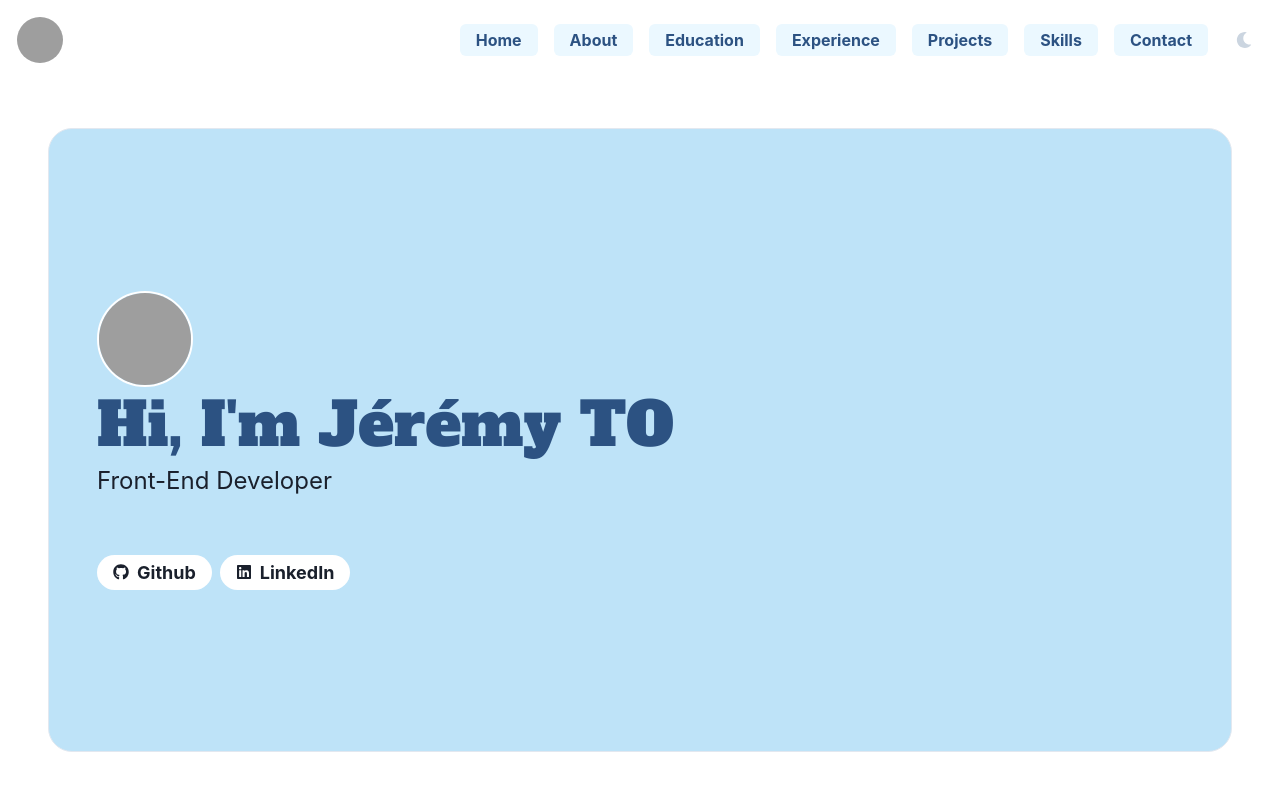
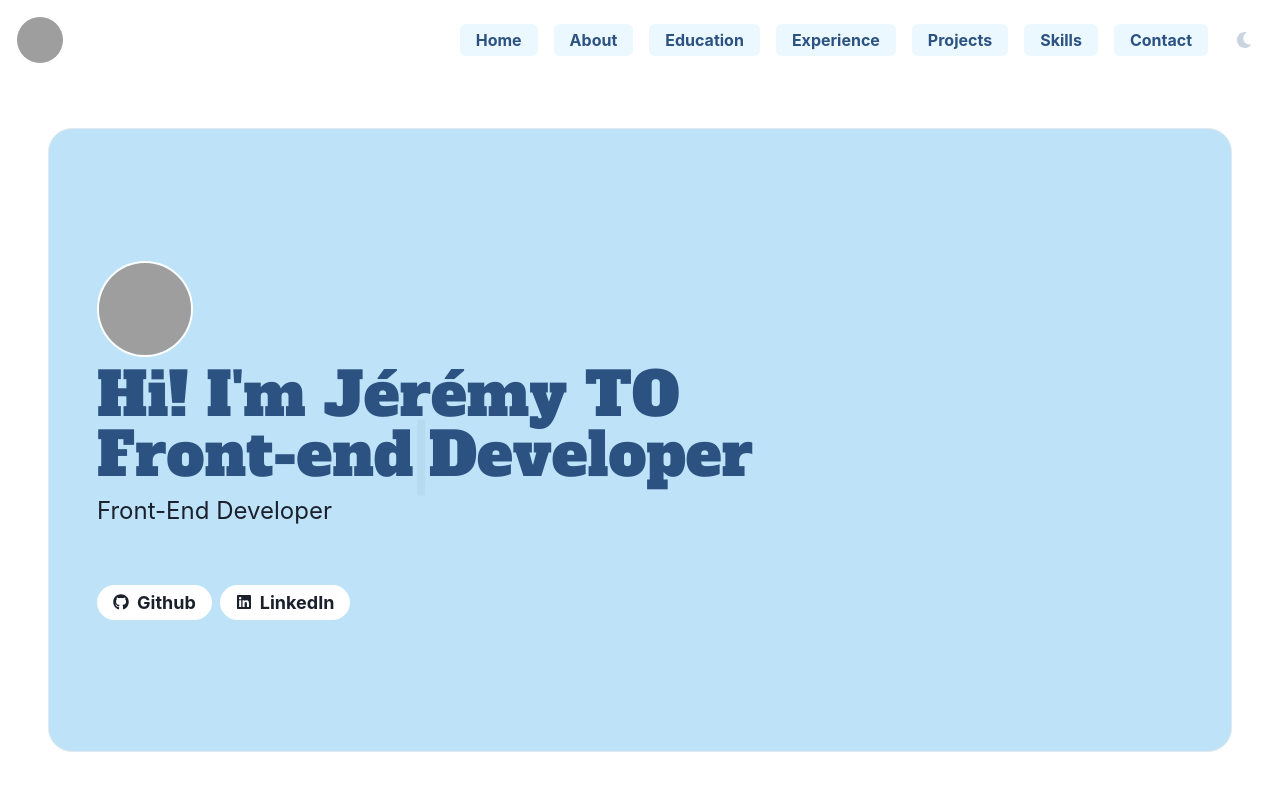
Before and after one commit to Jeremy-To/portfolioReact, a React (Vite) app: page / in a window 1280 px wide. Shown: the top 800 px of the page. Built offline with nearby package versions, Linux system fonts and the light colour scheme; grey boxes are pictures that could not be loaded.

Commit message:
add react-typed

```diff
--- a/package.json
+++ b/package.json
@@ -17,7 +17,8 @@
     "react-dom": "^18.0.0",
     "react-icons": "^4.4.0",
     "react-intersection-observer": "^9.4.0",
-    "react-scroll": "^1.8.7"
+    "react-scroll": "^1.8.7",
+    "react-typed": "^1.2.0"
   },
   "devDependencies": {
     "@types/react": "^18.0.0",
--- a/src/pages/Home/components/Hero.tsx
+++ b/src/pages/Home/components/Hero.tsx
@@ -12,6 +12,8 @@ import {
 import { isValidMotionProp, motion } from "framer-motion";
 import { IconType } from "react-icons";
 import { me } from "../../../me";
+import Typed from 'react-typed';
+
 
 export const Hero = () => {
   const variants = {
@@ -58,7 +60,21 @@ export const Hero = () => {
           size={"3xl"}
           color={useColorModeValue("blue.700", "gray.100")}
         >
-          Hi, I'm {me.name}
+
+          <h1>
+          Hi! I'm {me.name}
+          {' '}
+          <br />
+          {' '}
+          <Typed
+            strings={['Front-end', 'React', 'Django']}
+            typeSpeed={50}
+            backSpeed={60}
+            loop
+            className="typed"
+          />
+          Developer
+        </h1>
         </Heading>
         <Text fontSize={"2xl"}>{me.subtitle}</Text>
         <Text fontSize={"xl"}>{me.tagline}</Text>
@@ -73,6 +89,7 @@ export const Hero = () => {
               hover={social.hover}
             />
           ))}
+
         </Stack>
       </Stack>
     </Stack>
```
Also changed, not shown: 1 other file (tests, documents, lock files or other folders).
